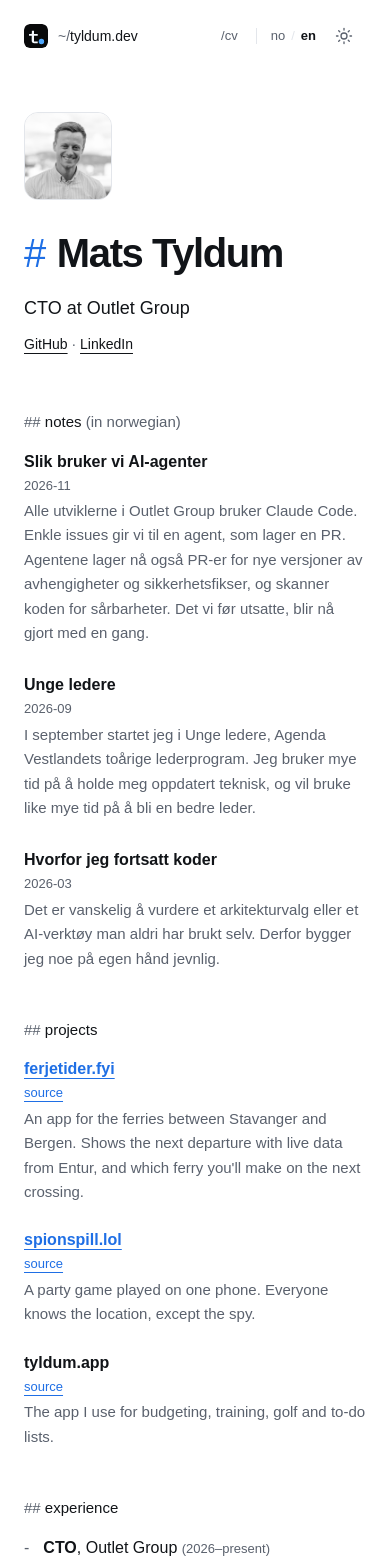
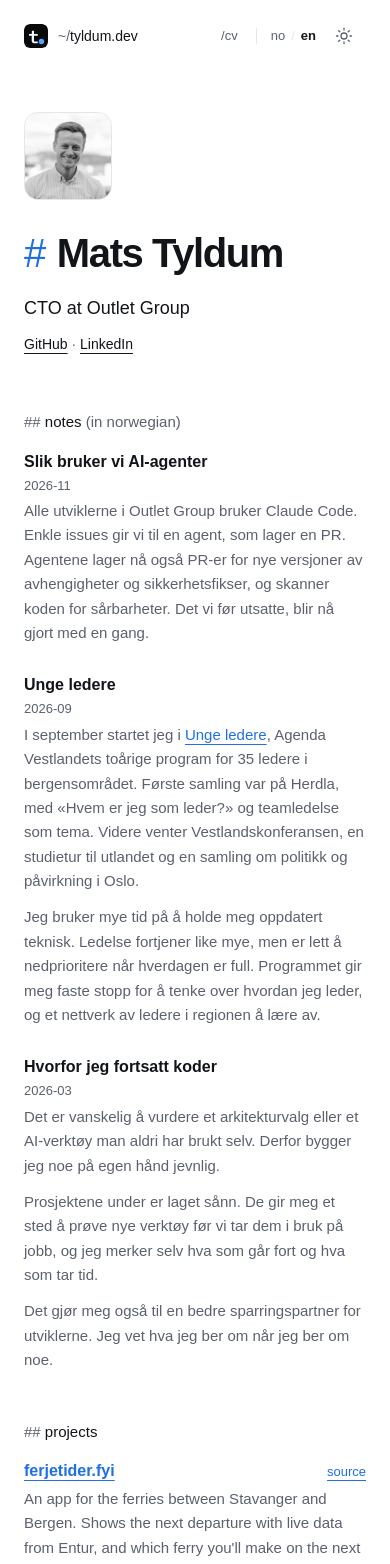
Before and after one commit to maattss/tyldum-dev, a Next.js app: page /en in a window 390 px wide. Shown: the top 1564 px of the page. Built offline with nearby package versions, Linux system fonts and the light colour scheme; a web font is replaced by a local one.

Commit message:
feat(home): longer notes on Unge ledere and coding, a link to the programme, source links beside project names on mobile

```diff
--- a/src/components/home-overview.tsx
+++ b/src/components/home-overview.tsx
@@ -1,10 +1,25 @@
 import { getTranslations } from "next-intl/server";
 import { Link } from "@/i18n/navigation";
-import { NOTES_LANGUAGE, notes } from "@/content/notes";
+import { NOTES_LANGUAGE, notes, type Note } from "@/content/notes";
 import { parseCvExperienceItems } from "@/lib/content-schemas";
 import { SectionHeading } from "./section-heading";
 
 const link = "text-primary underline decoration-1 underline-offset-4 hover:decoration-2";
+
+/** Renders `paragraph` with the first occurrence of `target.text` as a link. */
+function withLink(paragraph: string, target?: Note["link"]) {
+  const at = target ? paragraph.indexOf(target.text) : -1;
+  if (!target || at < 0) return paragraph;
+  return (
+    <>
+      {paragraph.slice(0, at)}
+      <a href={target.href} className={link}>
+        {target.text}
+      </a>
+      {paragraph.slice(at + target.text.length)}
+    </>
+  );
+}
 
 /** Notes and projects, then a short look at the CV, drawn from the same
  *  messages as the CV page so the two never drift. */
@@ -35,7 +50,11 @@ export async function HomeOverview({ locale }: { locale: string }) {
                 <h3 className="font-semibold">{note.title}</h3>
                 <p className="shrink-0 font-mono text-[13px] text-muted-foreground">{note.date}</p>
               </div>
-              <p className="mt-1 text-[15px] leading-relaxed text-muted-foreground">{note.body}</p>
+              <div className="mt-1 space-y-3 text-[15px] leading-relaxed text-muted-foreground">
+                {note.body.map((paragraph, index) => (
+                  <p key={index}>{withLink(paragraph, note.link)}</p>
+                ))}
+              </div>
             </article>
           ))}
         </div>
@@ -46,7 +65,7 @@ export async function HomeOverview({ locale }: { locale: string }) {
         <div className="mt-4 space-y-6">
           {projects.map((project) => (
             <article key={project.name}>
-              <div className="flex flex-col gap-0.5 sm:flex-row sm:items-baseline sm:justify-between sm:gap-4">
+              <div className="flex items-baseline justify-between gap-4">
                 <h3 className="font-semibold">
                   {project.url ? (
                     <a href={project.url} className={link}>
--- a/src/content/notes.ts
+++ b/src/content/notes.ts
@@ -3,7 +3,10 @@ export interface Note {
   title: string;
   /** ISO month, shown as written. */
   date: string;
-  body: string;
+  /** Paragraphs, in order. */
+  body: string[];
+  /** Turns the first occurrence of `text` in the body into a link. */
+  link?: { text: string; href: string };
 }
 
 /** Short notes for the home page. Written in Norwegian only, so they live here
@@ -15,18 +18,29 @@ export const notes: Note[] = [
     slug: "ai-agenter",
     title: "Slik bruker vi AI-agenter",
     date: "2026-11",
-    body: "Alle utviklerne i Outlet Group bruker Claude Code. Enkle issues gir vi til en agent, som lager en PR. Agentene lager nå også PR-er for nye versjoner av avhengigheter og sikkerhetsfikser, og skanner koden for sårbarheter. Det vi før utsatte, blir nå gjort med en gang.",
+    body: ["Alle utviklerne i Outlet Group bruker Claude Code. Enkle issues gir vi til en agent, som lager en PR. Agentene lager nå også PR-er for nye versjoner av avhengigheter og sikkerhetsfikser, og skanner koden for sårbarheter. Det vi før utsatte, blir nå gjort med en gang."],
   },
   {
     slug: "unge-ledere",
     title: "Unge ledere",
     date: "2026-09",
-    body: "I september startet jeg i Unge ledere, Agenda Vestlandets toårige lederprogram. Jeg bruker mye tid på å holde meg oppdatert teknisk, og vil bruke like mye tid på å bli en bedre leder.",
+    body: [
+      "I september startet jeg i Unge ledere, Agenda Vestlandets toårige program for 35 ledere i bergensområdet. Første samling var på Herdla, med «Hvem er jeg som leder?» og teamledelse som tema. Videre venter Vestlandskonferansen, en studietur til utlandet og en samling om politikk og påvirkning i Oslo.",
+      "Jeg bruker mye tid på å holde meg oppdatert teknisk. Ledelse fortjener like mye, men er lett å nedprioritere når hverdagen er full. Programmet gir meg faste stopp for å tenke over hvordan jeg leder, og et nettverk av ledere i regionen å lære av.",
+    ],
+    link: {
+      text: "Unge ledere",
+      href: "https://www.sparebankennorge.no/agendavestlandet/unge-ledere",
+    },
   },
   {
     slug: "hvorfor-jeg-fortsatt-koder",
     title: "Hvorfor jeg fortsatt koder",
     date: "2026-03",
-    body: "Det er vanskelig å vurdere et arkitekturvalg eller et AI-verktøy man aldri har brukt selv. Derfor bygger jeg noe på egen hånd jevnlig.",
+    body: [
+      "Det er vanskelig å vurdere et arkitekturvalg eller et AI-verktøy man aldri har brukt selv. Derfor bygger jeg noe på egen hånd jevnlig.",
+      "Prosjektene under er laget sånn. De gir meg et sted å prøve nye verktøy før vi tar dem i bruk på jobb, og jeg merker selv hva som går fort og hva som tar tid.",
+      "Det gjør meg også til en bedre sparringspartner for utviklerne. Jeg vet hva jeg ber om når jeg ber om noe.",
+    ],
   },
 ];
```
Also changed, not shown: 1 other file (tests, documents, lock files or other folders).
